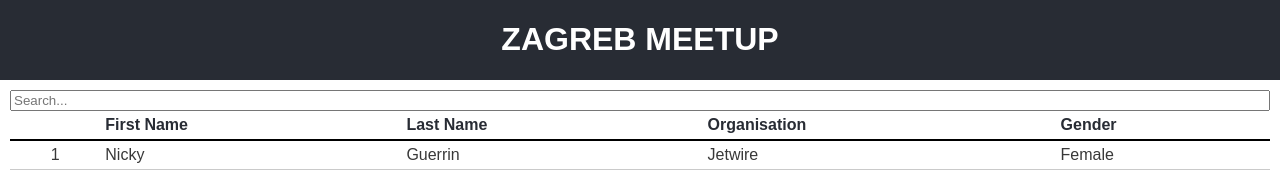
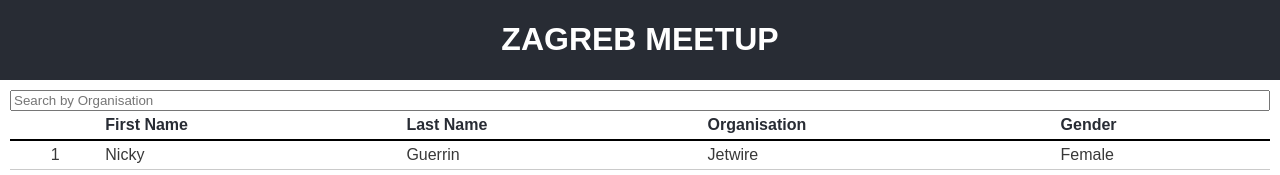
Before and after one commit to mkmarkop/react-task, a React (Create React App) app: page / in a window 1280 px wide. Shown: the top 175 px of the page. Built offline with nearby package versions, Linux system fonts and the light colour scheme.

Commit message:
Refactor code

```diff
--- a/src/components/App.js
+++ b/src/components/App.js
@@ -43,8 +43,7 @@ class App extends React.Component {
   }
 
   render() {
-    const attendees = this.state.attendees;
-    const selected = this.state.selectedAttendee;
+    const {attendees, selectedAttendee} = this.state;
 
     return (
       <div>
@@ -54,11 +53,11 @@ class App extends React.Component {
         <main className="app-main">
           <AttendeeDisplay
             attendees={attendees}
-            selected={selected ?  selected.id : -1}
+            selected={selectedAttendee ?  selectedAttendee.id : -1}
             onSelect={this.handleSelect}
             onSearchInput={this.handleCloseDetails}/>
           <AttendeeDetails
-            attendee={selected}
+            attendee={selectedAttendee}
             onClose={this.handleCloseDetails}/>
         </main>
       </div>
--- a/src/components/AttendeeDetails.js
+++ b/src/components/AttendeeDetails.js
@@ -12,7 +12,7 @@ class AttendeeDetails extends React.Component {
   }
 
   render() {
-    const attendee = this.props.attendee || this.emptyAttendee();
+    const {attendee = this.emptyAttendee()} = this.props;
 
     return (
       <div className={"attendee-details " + (this.props.attendee ? "shown" : "")}>
--- a/src/components/AttendeeDisplay.js
+++ b/src/components/AttendeeDisplay.js
@@ -43,12 +43,12 @@ class AttendeeDisplay extends React.Component {
   }
 
   filterAttendees(attendees) {
-    const searchText = this.state.searchText;
+    const {searchText} = this.state;
     return attendees.filter((attendee) => attendee.organisation.toLowerCase().includes(searchText));
   }
 
   render() {
-    const attendees = this.props.attendees;
+    const {attendees} = this.props;
 
     return (
       <div className="attendee-display">
--- a/src/components/AttendeeTable.js
+++ b/src/components/AttendeeTable.js
@@ -5,7 +5,7 @@ import './AttendeeTable.css';
 
 class AttendeeTable extends React.Component {
   render() {
-    const attendees = this.props.attendees;
+    const {attendees} = this.props;
     let tableRows = [];
 
     if (attendees.length > 0) {
@@ -15,7 +15,7 @@ class AttendeeTable extends React.Component {
           key={attendee.id}
           attendee={attendee}
           selected={this.props.selected === attendee.id}
-          onClick={this.props.onSelect} />
+          onClick={this.props.onSelect}/>
       ));
     } else {
       tableRows = <tr><td></td><td colSpan="100%">No matching query found</td></tr>;
--- a/src/components/AttendeeTableRow.js
+++ b/src/components/AttendeeTableRow.js
@@ -8,12 +8,12 @@ class AttendeeTableRow extends React.Component {
   }
 
   handleClick() {
-    const attendee = this.props.attendee;
+    const {attendee} = this.props;
     this.props.onClick(attendee.id);
   }
 
   render() {
-    const attendee = this.props.attendee;
+    const {attendee} = this.props;
     return (
       <tr
         className={"attendee-table-row " + (this.props.selected === true ? "selected" : "")}
--- a/src/components/SearchBar.js
+++ b/src/components/SearchBar.js
@@ -12,7 +12,11 @@ class SearchBar extends React.Component {
 
   render() {
     return (
-      <input type="search" placeholder="Search..." defaultValue={this.props.value} onInput={this.handleInput} />
+      <input
+        type="search"
+        placeholder="Search by Organisation"
+        defaultValue={this.props.value}
+        onInput={this.handleInput}/>
     );
   }
 }
```
